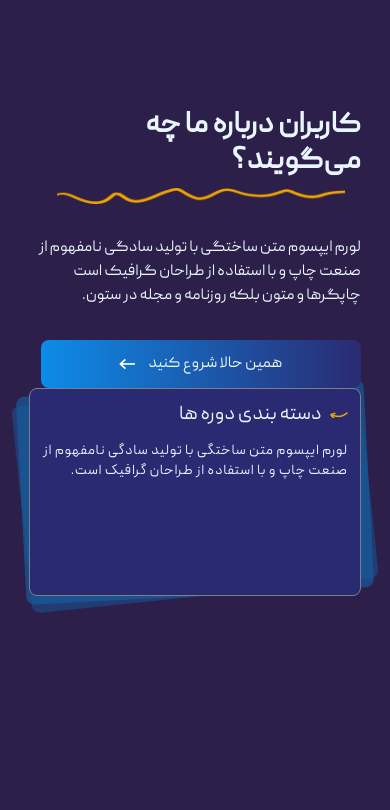
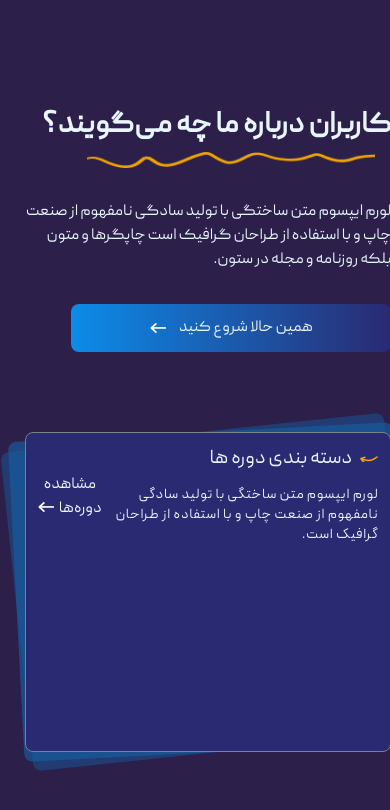
Before and after one commit to AmirhosseinDehghanazar/TakuAcademy-Frontend, a React (Vite) app in the folder TakuAcademy-Frontend/: page / in a window 390 px wide. Shown: the part 5363-6173 px from the top of the page. Before the commit the page ends 6103 px from the top, so only its background shows below. Built offline with nearby package versions, Linux system fonts and the light colour scheme.

Commit message:
worked on comment component to be responsive

```diff
--- a/TakuAcademy-Frontend/src/components/main/comment/Comment.jsx
+++ b/TakuAcademy-Frontend/src/components/main/comment/Comment.jsx
@@ -3,9 +3,9 @@ import "./comment.css";
 
 const Comment = () => {
   return (
-    <div className="mar-x comment-parent flex flex-col lg:flex-row justify-center items-center">
+    <div className="comment-parent flex flex-col lg:flex-row justify-center items-center">
       {/* what people say */}
-      <div className="flex flex-col gap-8 max-w-md">
+      <div className="flex flex-col gap-8 max-w-md lg:max-w-sm 2xl:max-w-xl">
         <div className="flex flex-col gap-2">
           <div className="font-bold text-3xl ">
             کاربران درباره ما چه می‌گویند؟
@@ -23,9 +23,9 @@ const Comment = () => {
       </div>
       {/* comments */}
       <div className="relative mb-20">
-        {/* cubesParent */}
-        <div className="h-52 mb-16 thin-border rounded-lg bg-cusDarkBlue rounded-20">
-          {/* main blue cube */}
+        {/* blueCube */}
+        <div className="h-80 thin-border max-w-2xl rounded-lg bg-cusDarkBlue rounded-20">
+          {/* this div contains texts and manage them the texts on top */}
           <div className="flex justify-between items-center  mx-3 md:mx-6">
             <div className="flex flex-col">
               <div className="flex items-center gap-2 py-3">
@@ -39,20 +39,16 @@ const Comment = () => {
               </p>
             </div>
             {/* this bitch only shows up in tablet or higher screens as figma showed */}
-            <div className="hidden md:block">
-              <a href="#">
-                <button>
-                  مشاهده دوره‌ها
-                  <span className="background-props bg-arrow bg-arrow-w"></span>
-                </button>
-              </a>
-            </div>
+            <a href="#">
+              <button className="arrow-btn">
+                مشاهده دوره‌ها
+                <span className="background-props bg-arrow bg-arrow-w"></span>
+              </button>
+            </a>
           </div>
-          {/*  main blue cube ends here */}
-
           {/* these two element below me are the two lightBlue divs behindcomment */}
-          <div className="h-52 shy-div-comment -rotate-3 opacity-70 rounded-lg" />
-          <div className="h-52 shy-div-comment -rotate-6 opacity-50 rounded-lg" />
+          <div className="h-80 shy-div-comment -rotate-3 opacity-70 rounded-lg" />
+          <div className="h-80 shy-div-comment -rotate-6 opacity-50 rounded-lg" />
         </div>
       </div>
     </div>
--- a/TakuAcademy-Frontend/src/components/main/comment/comment.css
+++ b/TakuAcademy-Frontend/src/components/main/comment/comment.css
@@ -1,5 +1,6 @@
 .comment-parent {
-  gap: 7%;
+  gap: max(5rem, 7%);
+  margin: 80px 3%;
 }
 
 .shy-div-comment {
```
